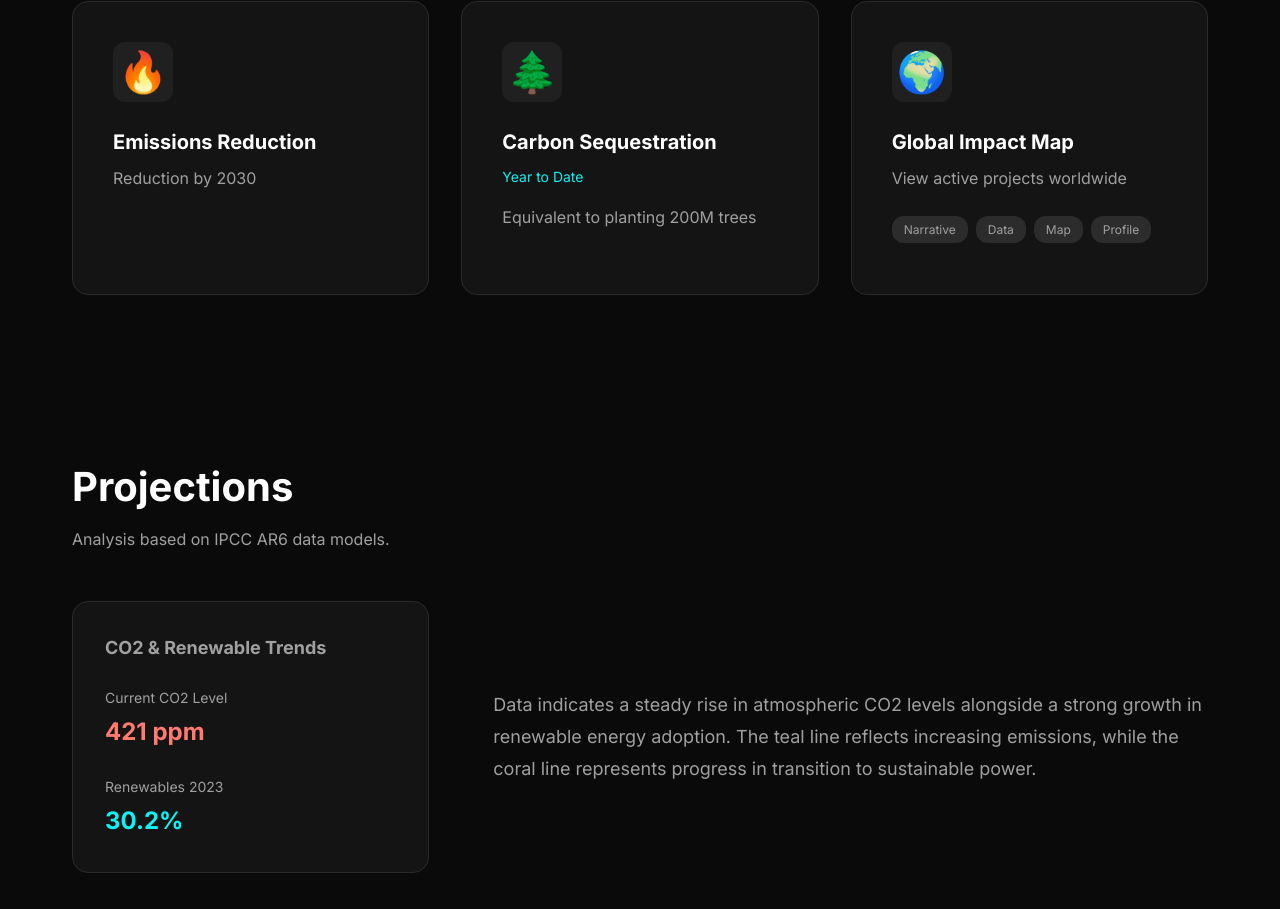
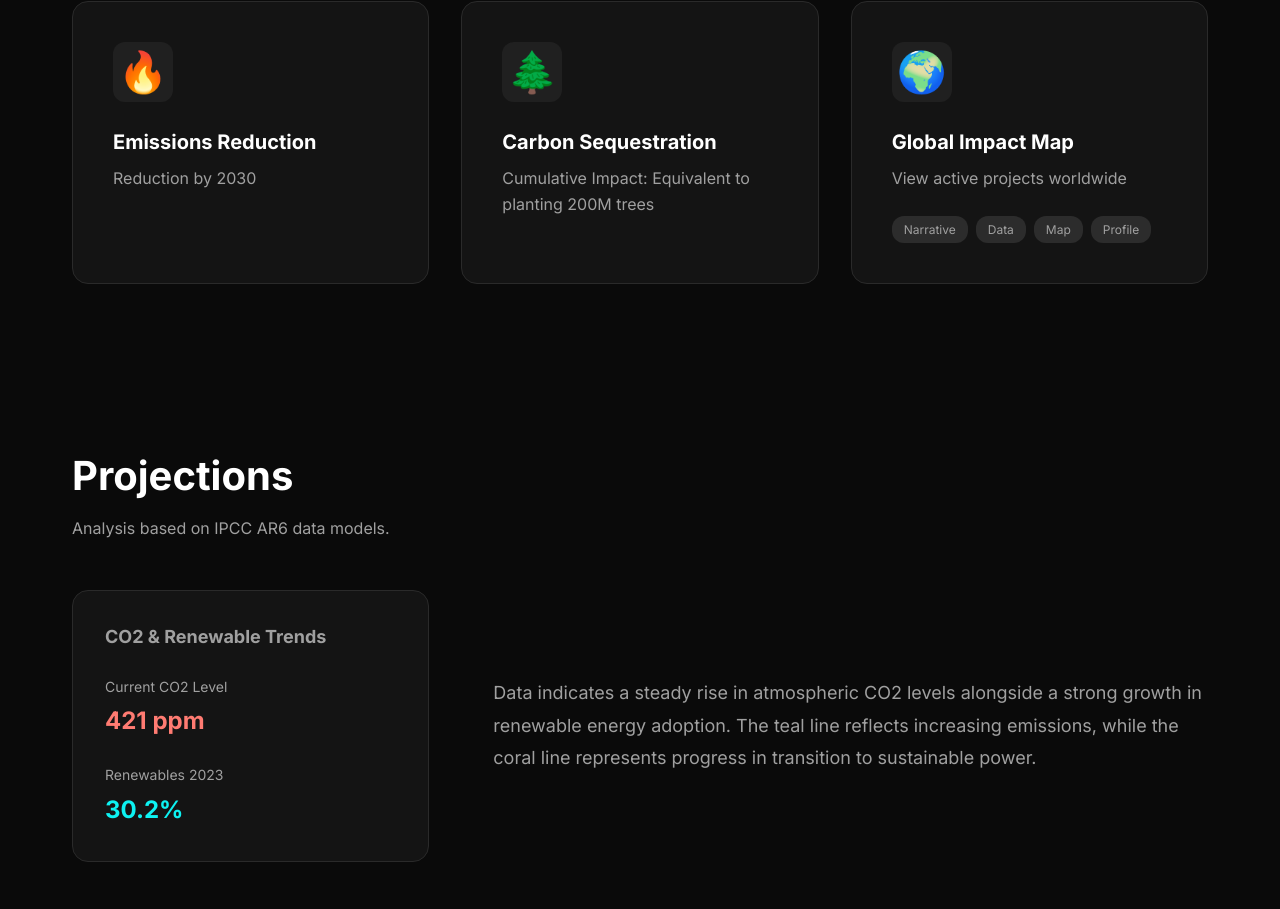
Before and after one commit to Shivendu0103/global-pulse-dashboard, a React (Vite) app: page / in a window 1280 px wide. Shown: the part 789-1698 px from the top of the page. Built offline with nearby package versions, Linux system fonts and the light colour scheme.

Commit message:
fix: update narrative card text and hero button scroll behavior

```diff
--- a/src/components/HeroSection.jsx
+++ b/src/components/HeroSection.jsx
@@ -40,6 +40,7 @@ export default function HeroSection() {
           initial={{ opacity: 0, y: 20 }}
           animate={{ opacity: 1, y: 0 }}
           transition={{ delay: 0.7 }}
+          onClick={() => document.querySelector('.content-wrapper')?.scrollIntoView({ behavior: 'smooth' })}
         >
           Explore Dashboard
         </motion.button>
--- a/src/components/NarrativeCards.jsx
+++ b/src/components/NarrativeCards.jsx
@@ -8,8 +8,7 @@ const cards = [
     },
     {
         title: "Carbon Sequestration",
-        value: "Equivalent to planting 200M trees",
-        subValue: "Year to Date",
+        value: "Cumulative Impact: Equivalent to planting 200M trees",
         icon: "🌲"
     },
     {
```
